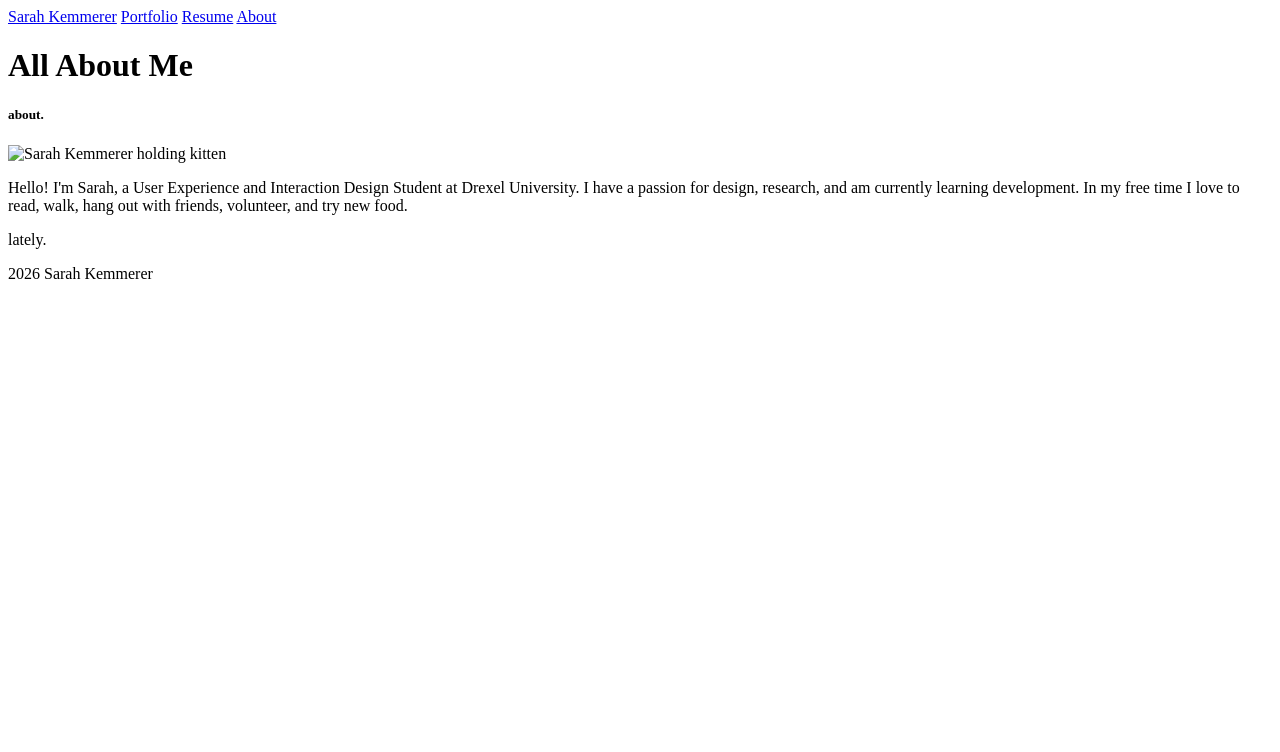
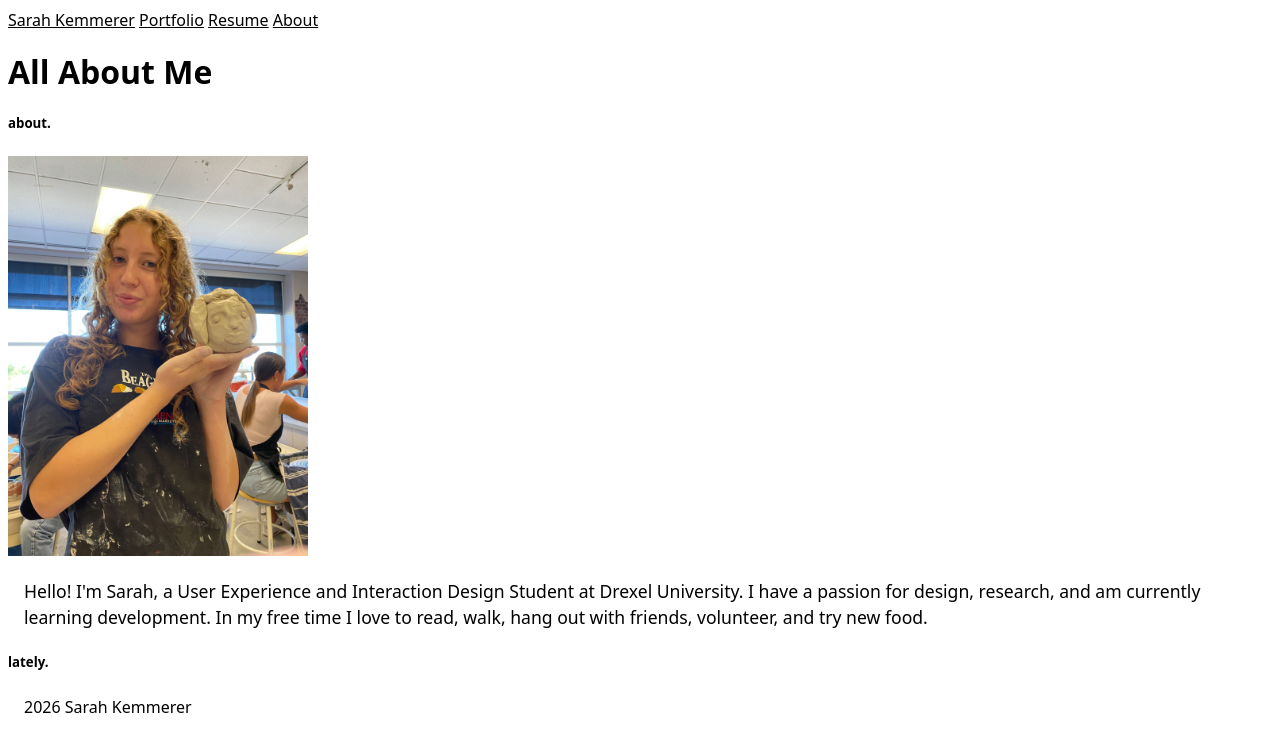
Before and after one commit to sarahkemm/uxid231-sak437, a plain HTML site: page about.html in a window 1280 px wide. Drawn offline with Linux system fonts and the light colour scheme.

Commit message:
add portfolio page images

```diff
--- a/about.html
+++ b/about.html
@@ -4,6 +4,7 @@
     <meta charset="UTF-8">
     <meta name="viewport" content="width=device-width, initial-scale=1.0">
     <title>About Me</title>
+    <link rel="stylesheet" href="styles.css">
 </head>
 <body>
     <nav aria-label="Primary">
@@ -17,21 +18,22 @@
         <h1>All About Me</h1>
     </header>
 
-    </main>
+    <main>
+
     <section id="about">
         <h5> about. </h5>
 
-        <img src="images/kittenabout.jpg" alt="Sarah Kemmerer holding kitten" width="300" height="400">
+        <img src="images/sarah.jpg" alt="Sarah Kemmerer holding kitten" width="300" height="400">
 
         <p class="large">
             Hello! I'm Sarah, a User Experience and Interaction Design Student at Drexel University. I have a passion for design, research, and am currently learning development. In my free time I love to read, walk, hang out with friends, volunteer, and try new food.        <!-- Could add more about what I like to do -->
         </p>
    </section>
    <!-- some way to show my hobbies/interests -->
-   <p>
-    lately.
-   </p>
+   <h5>lately.</h5>
    <!-- images -->
+
+   </main>
     <footer>
         <p>2026 Sarah Kemmerer</p>
     </footer>
--- a/styles.css
+++ b/styles.css
@@ -4,7 +4,7 @@
     --color-hover: grey;
     --font-size-small: 0.875rem;
     --font-size-medium: 1rem;
-    --font-size-bodylarge: 1.25rem;
+    --font-size-bodylarge: 1.1rem;
     --font-size-h1: 2rem;
     --font-size-h2: 1.5rem;
     --space-base: 1rem;
@@ -28,7 +28,7 @@ body {
         system-ui,
         -apple-system,
         BlinkMacSystemFont,
-        "Segoe UI",
+        "Inter",
         Roboto,
         sans-serif;
     font-size: var(--font-size-medium);
@@ -75,9 +75,12 @@ a {
 p {
     /* all paragraphs the same style */
     color: var(--color-text);
-    max-width: 60ch;
     line-height: 1.5;
     margin: var(--space-base);
+}
+
+.large {
+    font-size: var(--font-size-bodylarge);
 }
 
 /* 2. Combinators */
```
Also changed, not shown: index.html (+3 -1 lines), portfolio.html (+20 -0 lines), resume.html (+2 -1 lines), uxwork.html (added, +30 -0 lines), images/designformedia.png (added).
